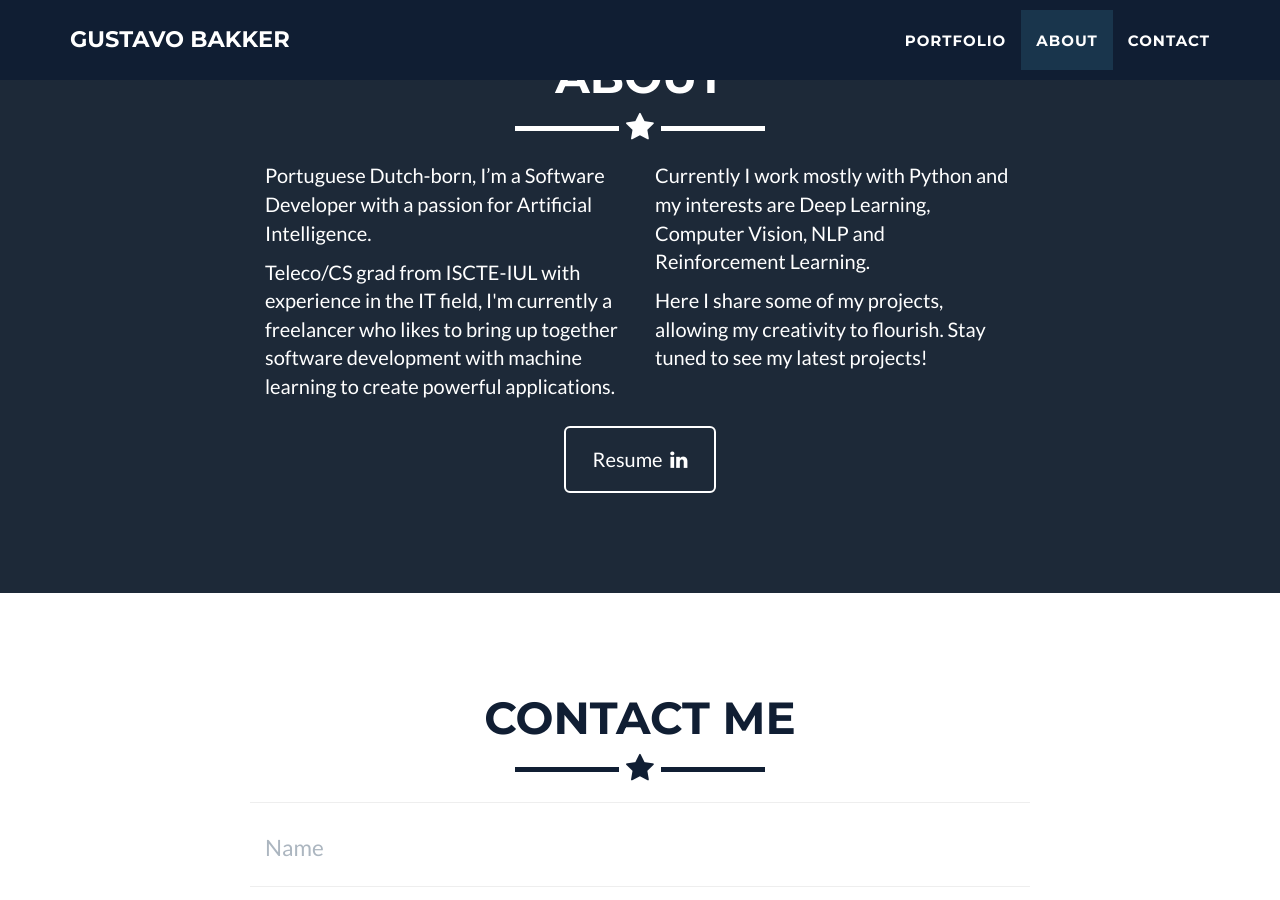
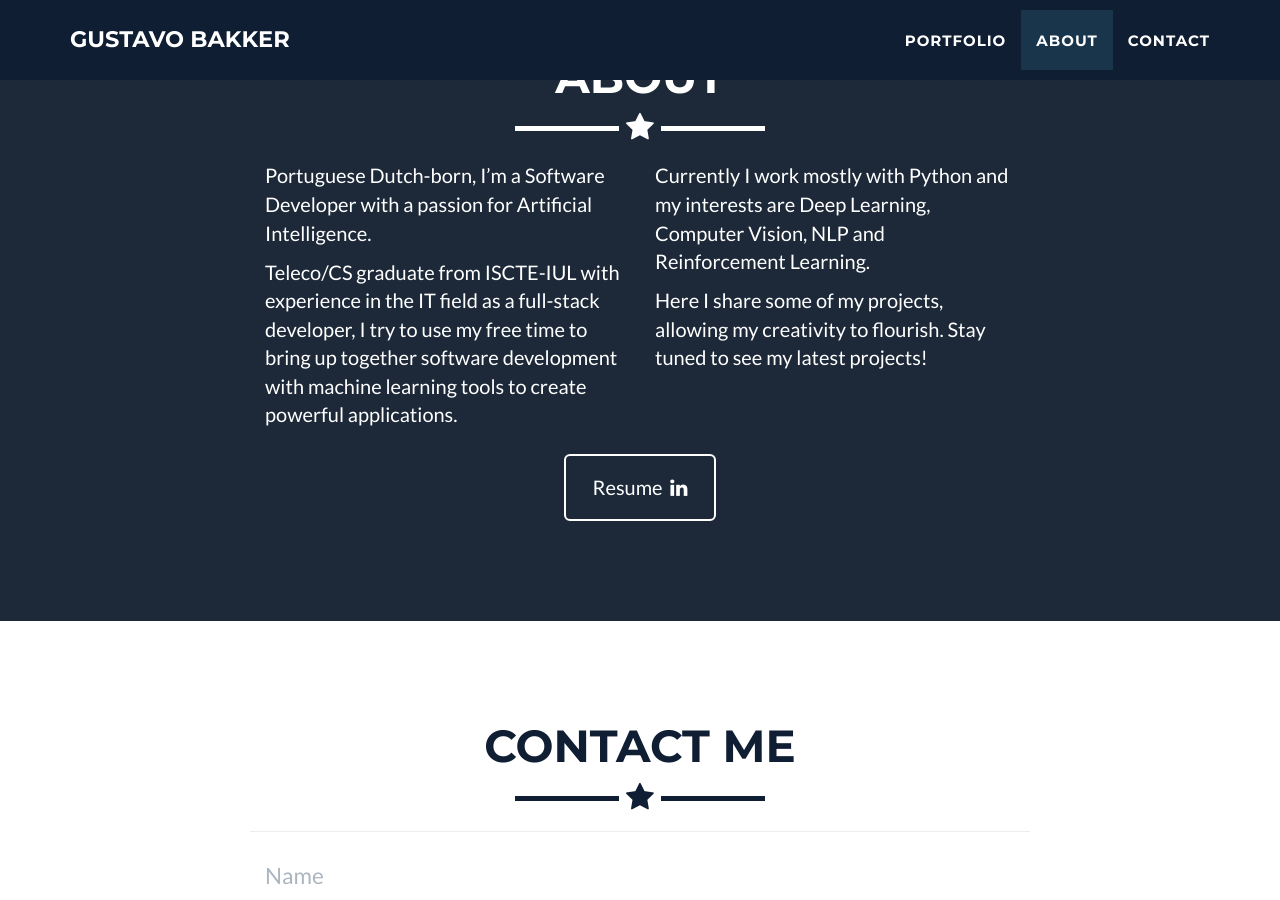
Before and after one commit to gusbakker/gusbakker.github.io, a Jekyll site: the page built from _posts/2014-07-17-project-2.markdown, in a window 1280 px wide and 900 px high, scrolled down 1937 px. Built offline with Jekyll 4.4.1, drawn with Linux system fonts in a browser that asks for light colours.

Commit message:
some nice changes

```diff
--- a/_includes/about.html
+++ b/_includes/about.html
@@ -10,8 +10,8 @@
             <div class="row">
                 <div class="col-lg-4 col-lg-offset-2">
                     <p>Portuguese Dutch-born, I’m a Software Developer with a passion for Artificial Intelligence.</p>
-                       <p>Teleco/CS grad from ISCTE-IUL with experience in the IT field, I'm currently a freelancer who likes to bring up together
-                    software development with machine learning to create powerful applications.</p>
+                       <p>Teleco/CS graduate from ISCTE-IUL with experience in the IT field as a full-stack developer, I try to use my free time to bring up together
+                    software development with machine learning tools to create powerful applications.</p>
                 </div>
                 <div class="col-lg-4">
                     <p>Currently I work mostly with Python and my interests are Deep Learning, Computer Vision, NLP and Reinforcement Learning.</p>
--- a/_includes/modals.html
+++ b/_includes/modals.html
@@ -14,7 +14,7 @@
                         <div class="modal-body">
                             <h2>{{ post.title }}</h2>
                             <p>{{ post.short-description }}</p>
-                            <img src="img/portfolio/{{ post.img }}" style="width: 50%; height: 50%" class="img-responsive img-centered" alt="{{ post.alt }}">
+                            <img src="img/portfolio/{{ post.img }}" style="width: 70%; height: 70%" class="img-responsive img-centered" alt="{{ post.alt }}">
                             {% if post.description %}
                                 <p>{{ post.description }}</p>
                             {% endif %}
@@ -36,6 +36,10 @@
                             {% if post.link-other %}
                                 <!-- Place this tag where you want the button to render. -->
                                 <a href="{{ post.link-other }}" class="btn btn-success" style="background-color: blue; margin-left: 5px" target="blank">See Publication &nbsp;</a>
+                            {% endif %}
+                            {% if post.link-app %}
+                                <!-- Place this tag where you want the button to render. -->
+                                <a href="{{ post.link-app }}" class="btn btn-success" style="background-color: blue; margin-left: 5px" target="blank">Go to App &nbsp;</a>
                             {% endif %}
                             <ul class="list-inline item-details">
                                 {% if post.languages %}
```
Also changed, not shown: _posts/2014-07-17-project-2.markdown (+14 -2 lines), img/portfolio/2.png.
